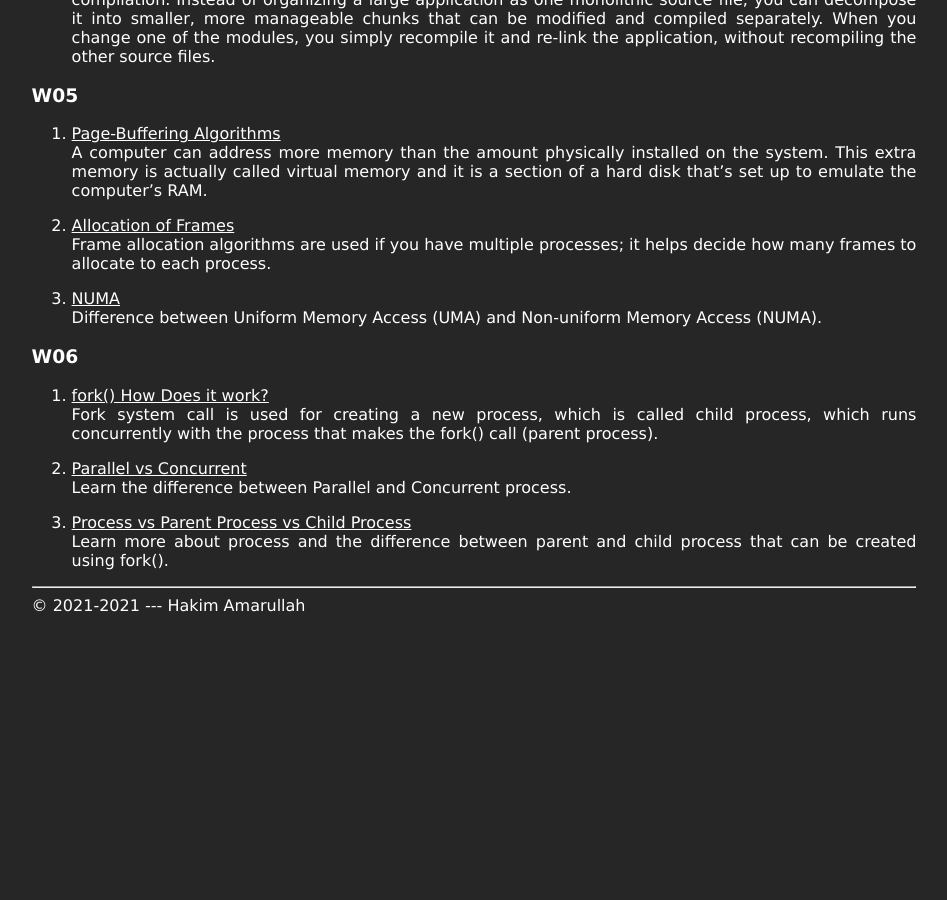
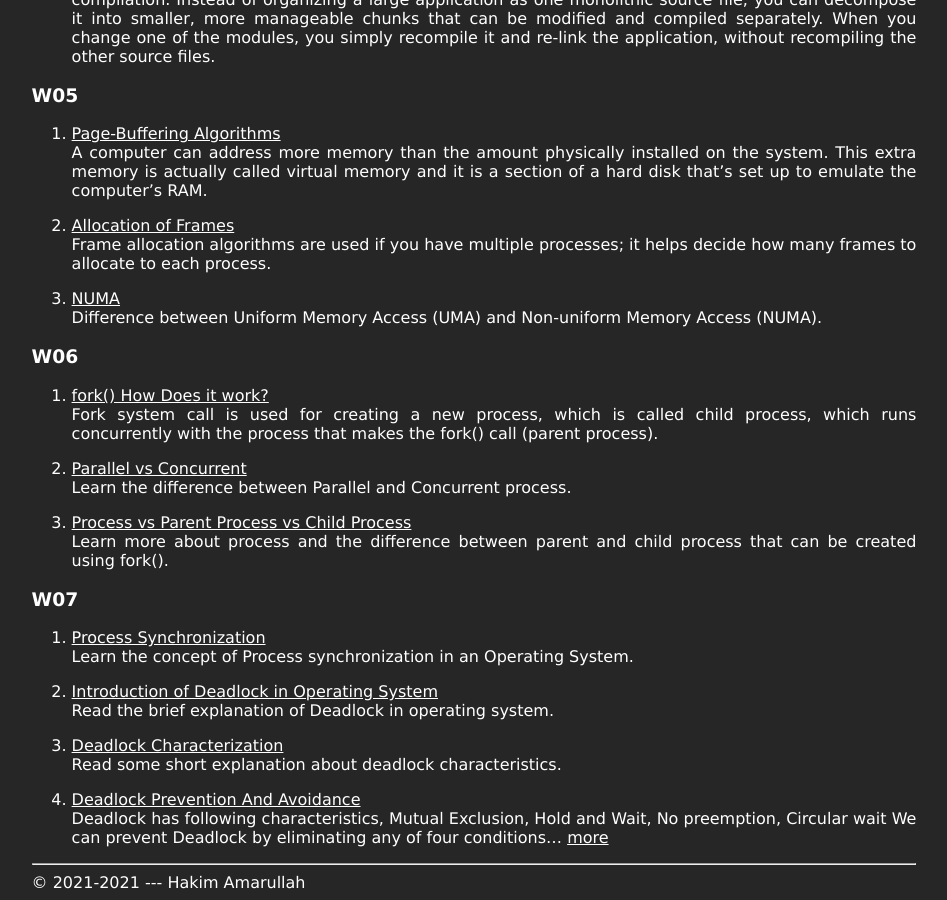
Before and after one commit to hakimamarullah/os212, a Jekyll site: the page built from links.md, in a window 1280 px wide and 900 px high, scrolled down 1621 px. Shown: the whole window, without its empty margins (166-1113 px from the left). Built offline with Jekyll 4.4.1, drawn with Linux system fonts in a browser that asks for light colours; our own code applies the rules of GitHub Pages for plain Markdown files; before the commit the page ends 2244 px from its top, so only the background shows below that.

Commit message:
hakimamarullah: done

```diff
--- a/TXT/mylog.txt
+++ b/TXT/mylog.txt
@@ -44,3 +44,7 @@ ZCZC W06 25  L05 Quiz related
 ZCZC W06 60  L26 C-language
 ZCZC W06 80  L02 ZOOM meetings related
 ZCZC W06 40  L07 Demo related
+ZCZC W07 60  L02 ZOOM meetings related
+ZCZC W07 120 L09 Assignment in General
+ZCZC W07 20  L05 Quiz related
+ZCZC W07 40  L07 Demo related
--- a/TXT/myrank.txt
+++ b/TXT/myrank.txt
@@ -14,3 +14,6 @@ ZCZC W05 mahdiwafi
 ZCZC W06 matthewparluhutan
 ZCZC W06 mbaauy
 ZCZC W06 markusleonardwijaya
+ZCZC W07 muhammadfarasbaginda
+ZCZC W07 mughniwibisono
+ZCZC W07 mutiarazzahra
--- a/links.md
+++ b/links.md
@@ -90,3 +90,17 @@ Learn the difference between Parallel and Concurrent process.
 
 3. [Process vs Parent Process vs Child Process](https://www.tutorialspoint.com/process-vs-parent-process-vs-child-process)<br>
 Learn more about process and the difference between parent and child process that can be created using fork().
+
+### W07
+1. [Process Synchronization](https://www.studytonight.com/operating-system/process-synchronization)<br>
+Learn the concept of Process synchronization in an Operating System.
+
+2. [Introduction of Deadlock in Operating System](https://www.geeksforgeeks.org/introduction-of-deadlock-in-operating-system/)<br>
+Read the brief explanation of Deadlock in operating system.
+
+3. [Deadlock Characterization](https://www.tutorialspoint.com/deadlock-characterization)<br>
+Read some short explanation about deadlock characteristics.
+
+4. [Deadlock Prevention And Avoidance](https://www.geeksforgeeks.org/deadlock-prevention/)<br>
+Deadlock has following characteristics, Mutual Exclusion, Hold and Wait, No preemption, Circular wait
+We can prevent Deadlock by eliminating any of four conditions... [more](https://www.geeksforgeeks.org/deadlock-prevention/)
```
Also changed, not shown: tips.md (+1 -1 lines), 7 other files.
